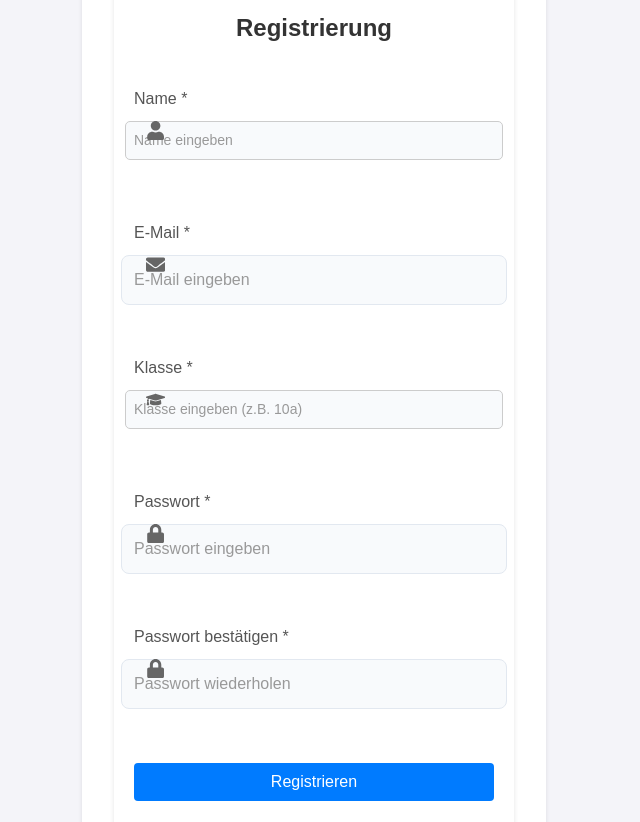
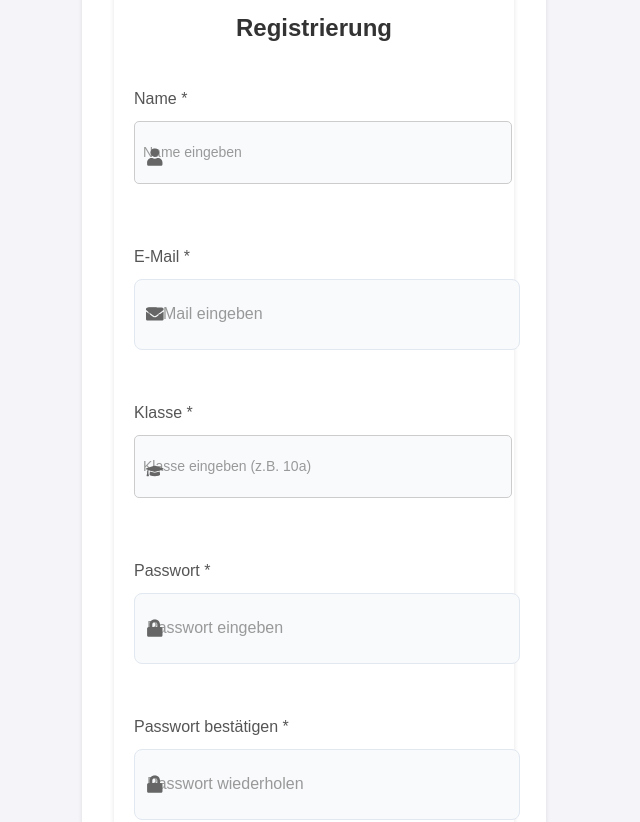
Before and after one commit to Chris123-crypto-ship-it/Sportpass_2025, a React (Create React App) app: page /register in a window 1280 px wide. Shown: the part 200-1022 px from the top of the page, without its empty margins (326-966 px from the left). Built offline with nearby package versions, Linux system fonts and the light colour scheme.

Commit message:
bekannnt

```diff
--- a/src/styles/Register.css
+++ b/src/styles/Register.css
@@ -33,24 +33,23 @@
 
 .input-group {
   position: relative;
-  display: flex;
-  align-items: center;
 }
 
 .input-group input {
   width: 100%;
-  padding: 12px 12px 12px 40px;
+  height: 45px;
+  padding: 0.75rem 1rem 0.75rem 2.5rem;
   border: 1px solid #ddd;
   border-radius: 6px;
   font-size: 1rem;
-  line-height: 1.5;
-  background: white;
+  transition: all 0.2s ease;
+  background-color: white;
 }
 
 .input-group input:focus {
   outline: none;
   border-color: #4CAF50;
-  box-shadow: 0 0 0 1px #4CAF50;
+  box-shadow: 0 0 0 2px rgba(76, 175, 80, 0.1);
 }
 
 .input-group input::placeholder {
@@ -59,22 +58,25 @@
 
 .input-icon {
   position: absolute;
-  left: 12px;
+  left: 0.75rem;
+  top: 50%;
+  transform: translateY(-50%);
   color: #666;
-  font-size: 1.2rem;
+  font-size: 1.1rem;
   pointer-events: none;
 }
 
 button {
+  width: 100%;
+  height: 45px;
   background-color: #4CAF50;
   color: white;
-  padding: 12px;
   border: none;
   border-radius: 6px;
   font-size: 1rem;
   font-weight: 500;
   cursor: pointer;
-  transition: background-color 0.3s ease;
+  transition: background-color 0.2s ease;
 }
 
 button:hover {
```
